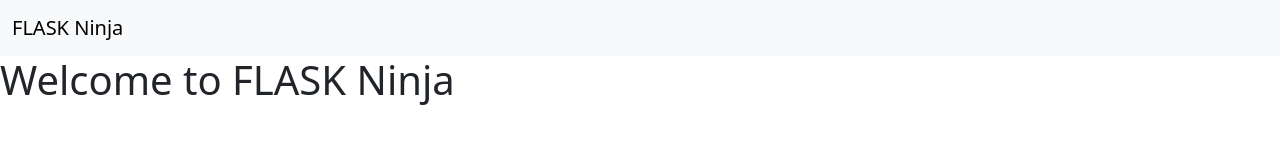
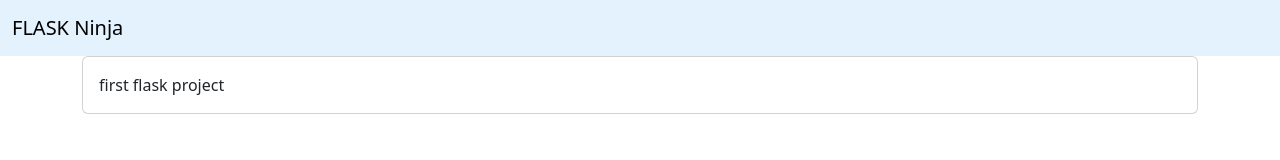
Before and after one commit to felianfilian/dev-flask, a plain HTML site: page index.html in a window 1280 px wide. Drawn offline with nearby package versions, Linux system fonts and the light colour scheme.

Commit message:
bootstrap elements

```diff
--- a/index.html
+++ b/index.html
@@ -12,13 +12,19 @@
     />
   </head>
   <body>
-    <nav class="navbar bg-body-tertiary">
+    <nav class="navbar" style="background-color: #e3f2fd">
       <div class="container-fluid">
         <a class="navbar-brand" href="#">FLASK Ninja</a>
       </div>
     </nav>
 
-    <h1>Welcome to FLASK Ninja</h1>
+    <div class="container">
+      <div class="card">
+        <div class="card-body">first flask project</div>
+      </div>
+    </div>
+
+    <!-- scripts -->
     <script
       src="https://cdn.jsdelivr.net/npm/bootstrap@5.3.3/dist/js/bootstrap.bundle.min.js"
       integrity="sha384-YvpcrYf0tY3lHB60NNkmXc5s9fDVZLESaAA55NDzOxhy9GkcIdslK1eN7N6jIeHz"
```
